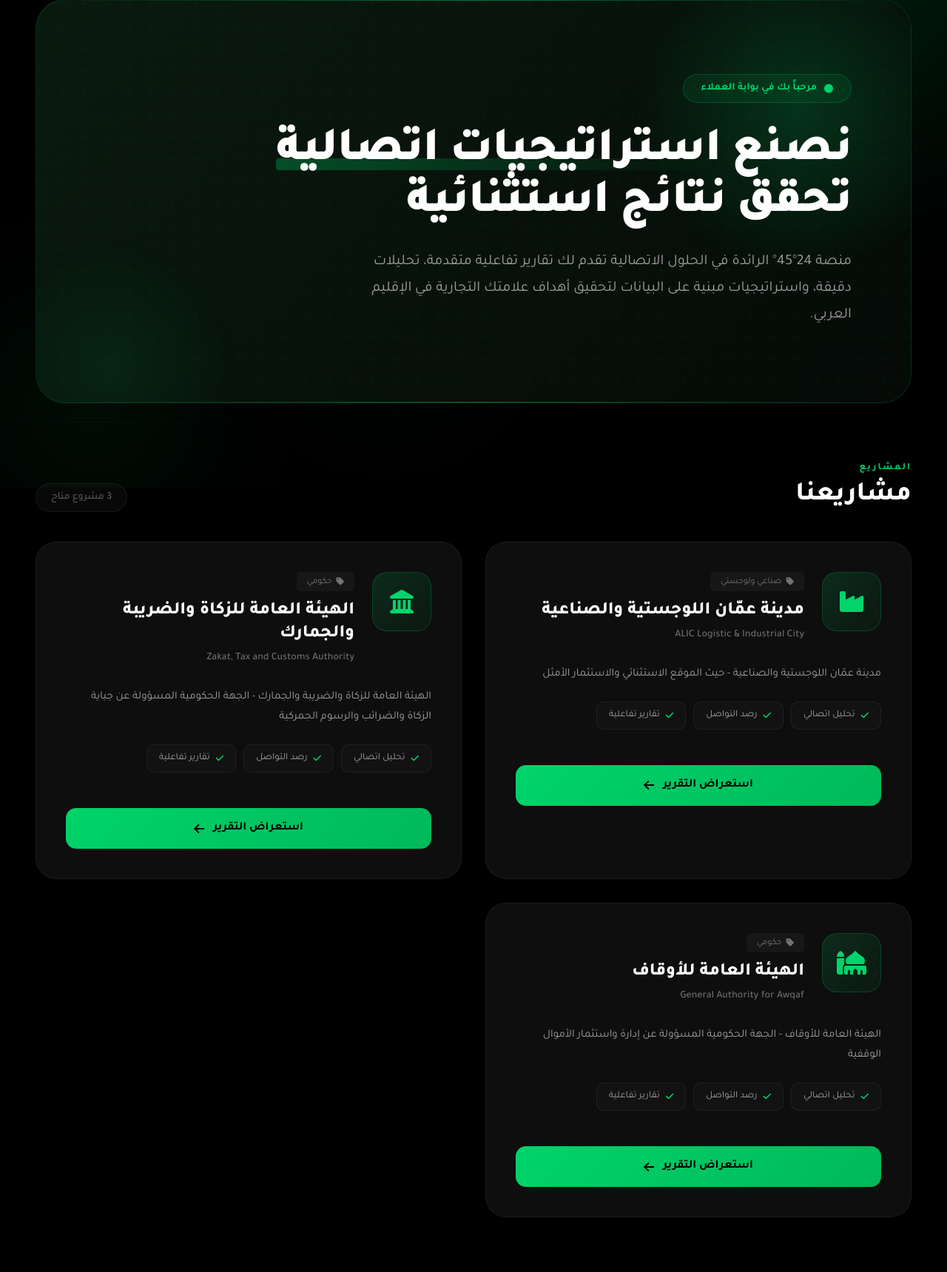
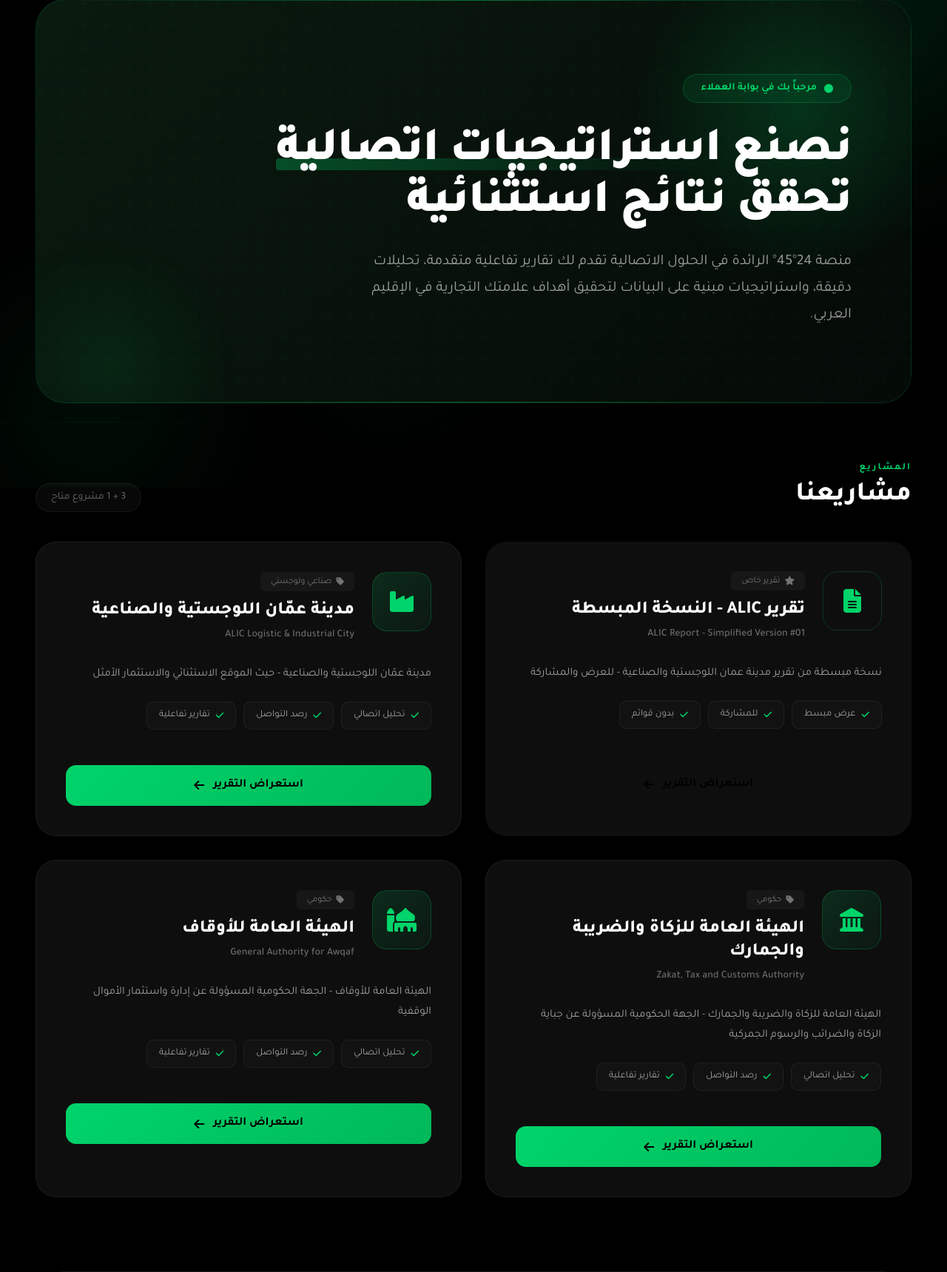
Before and after one commit to 24-45/platform, a Flask app: page /Project in a window 1280 px wide. Shown: the part 141-1860 px from the top of the page at 74% size. Run offline with Flask 3, Linux system fonts and the light colour scheme; the visitor is signed in with stand-in values (Sample User, id 1).

Commit message:
إضافة صلاحية الوصول لتقرير ALIC #01 في صفحة المشاريع

```diff
--- a/app.py
+++ b/app.py
@@ -359,6 +359,7 @@ def google_callback():
                     session['tenant_access'] = user.get('tenant_access', [])
                     session['default_tenant'] = user.get('default_tenant')
                     session['can_access_projects'] = user.get('can_access_projects', False)
+                    session['can_access_alic_report'] = user.get('can_access_alic_report', False)
 
                     # توجيه حسب الصلاحية
                     if user['role'] == 'admin':
@@ -444,6 +445,7 @@ def login_password():
             session['tenant_access'] = user.get('tenant_access', [])
             session['default_tenant'] = user.get('default_tenant')
             session['can_access_projects'] = user.get('can_access_projects', False)
+            session['can_access_alic_report'] = user.get('can_access_alic_report', False)
 
             if user['role'] == 'admin':
                 return redirect(url_for('admin_dashboard'))
@@ -505,7 +507,12 @@ def client_projects():
         user_tenants = session.get('tenant_access', [])
         accessible_tenants = [t for t in all_tenants if t.get('active', True) and t.get('id') in user_tenants and not t.get('hidden', False)]
 
-    return render_template('platform/client_dashboard.html', tenants=accessible_tenants)
+    # إضافة تقرير ALIC #01 إذا كان المستخدم يملك الصلاحية
+    can_access_alic_report = session.get('can_access_alic_report', False) or user_role == 'admin'
+
+    return render_template('platform/client_dashboard.html',
+                         tenants=accessible_tenants,
+                         can_access_alic_report=can_access_alic_report)
 
 
 @app.route('/about')
@@ -915,6 +922,7 @@ def admin_edit_user():
     tenants = request.form.getlist('tenants')
     role = request.form.get('role', 'client')  # الدور الجديد
     can_access_projects = request.form.get('can_access_projects') == '1'  # صلاحية صفحة المشاريع
+    can_access_alic_report = request.form.get('can_access_alic_report') == '1'  # صلاحية تقرير ALIC #01
 
     users = load_users()
     for user in users:
@@ -925,6 +933,7 @@ def admin_edit_user():
             user['tenant_access'] = tenants
             user['role'] = role  # تحديث الدور
             user['can_access_projects'] = can_access_projects  # حفظ صلاحية المشاريع
+            user['can_access_alic_report'] = can_access_alic_report  # حفظ صلاحية تقرير ALIC
             break
 
     save_users(users)
--- a/templates/platform/client_dashboard.html
+++ b/templates/platform/client_dashboard.html
@@ -1003,11 +1003,55 @@
                     <span class="section-label">المشاريع</span>
                     <h2 class="section-title">مشاريعنا</h2>
                 </div>
-                <span class="projects-count">{{ tenants|length }} مشروع متاح</span>
+                <span class="projects-count">{{ tenants|length }}{% if can_access_alic_report %} + 1{% endif %} مشروع متاح</span>
             </div>
 
-            {% if tenants %}
+            {% if tenants or can_access_alic_report %}
             <div class="projects-grid">
+                <!-- بطاقة تقرير ALIC #01 الخاصة -->
+                {% if can_access_alic_report %}
+                <article class="project-card" style="border: 2px solid var(--green);">
+                    <div class="card-accent"></div>
+                    <div class="card-header">
+                        <div class="card-icon" style="background: linear-gradient(135deg, var(--green), #00a854);">
+                            <i class="fas fa-file-alt"></i>
+                        </div>
+                        <div class="card-info">
+                            <span class="card-type">
+                                <i class="fas fa-star" style="color: var(--green);"></i>
+                                تقرير خاص
+                            </span>
+                            <h3 class="card-name">تقرير ALIC - النسخة المبسطة</h3>
+                            <p class="card-name-en">ALIC Report - Simplified Version #01</p>
+                        </div>
+                    </div>
+                    <div class="card-body">
+                        <p class="card-description">
+                            نسخة مبسطة من تقرير مدينة عمان اللوجستية والصناعية - للعرض والمشاركة
+                        </p>
+                        <div class="card-features">
+                            <span class="feature-tag">
+                                <i class="fas fa-check"></i>
+                                عرض مبسط
+                            </span>
+                            <span class="feature-tag">
+                                <i class="fas fa-check"></i>
+                                للمشاركة
+                            </span>
+                            <span class="feature-tag">
+                                <i class="fas fa-check"></i>
+                                بدون قوائم
+                            </span>
+                        </div>
+                    </div>
+                    <div class="card-footer">
+                        <a href="/nobles/report/alic-almuwaqqar#01" class="btn-view" style="background: linear-gradient(135deg, var(--green), #00a854);">
+                            <span>استعراض التقرير</span>
+                            <i class="fas fa-arrow-left"></i>
+                        </a>
+                    </div>
+                </article>
+                {% endif %}
                 {% for tenant in tenants %}
                 <article class="project-card">
                     <div class="card-accent"></div>
```
Also changed, not shown: templates/platform/admin.html (+8 -2 lines).
